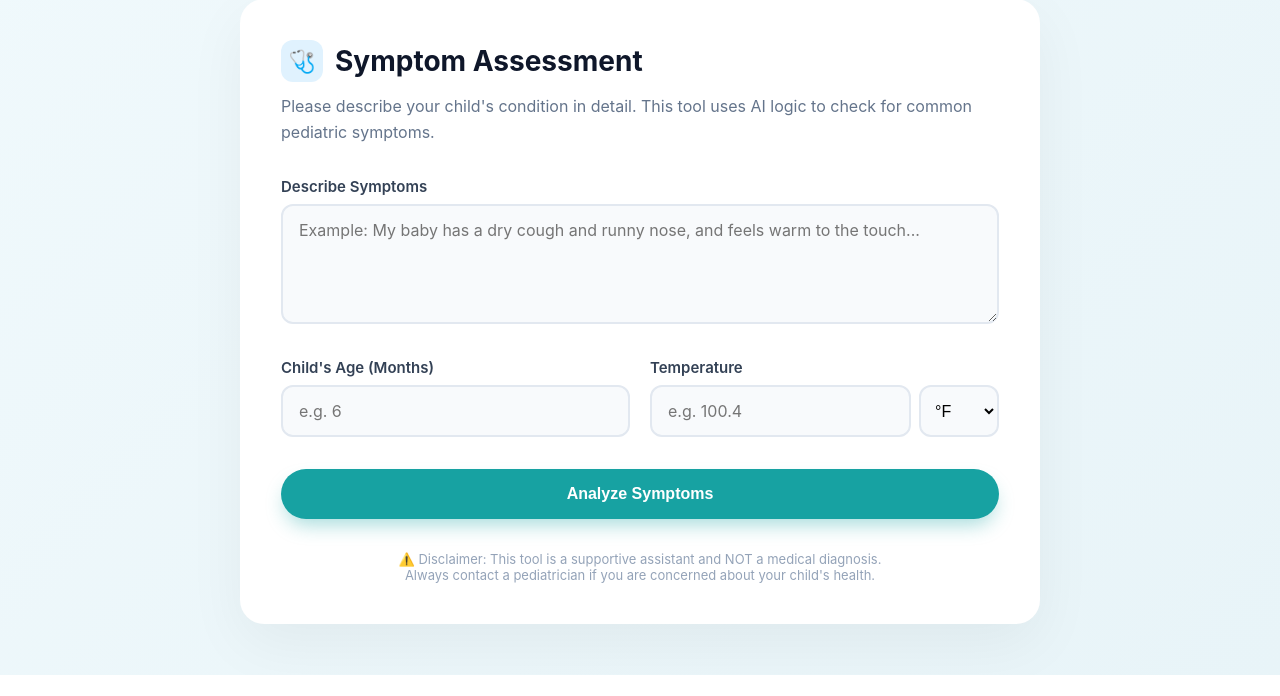
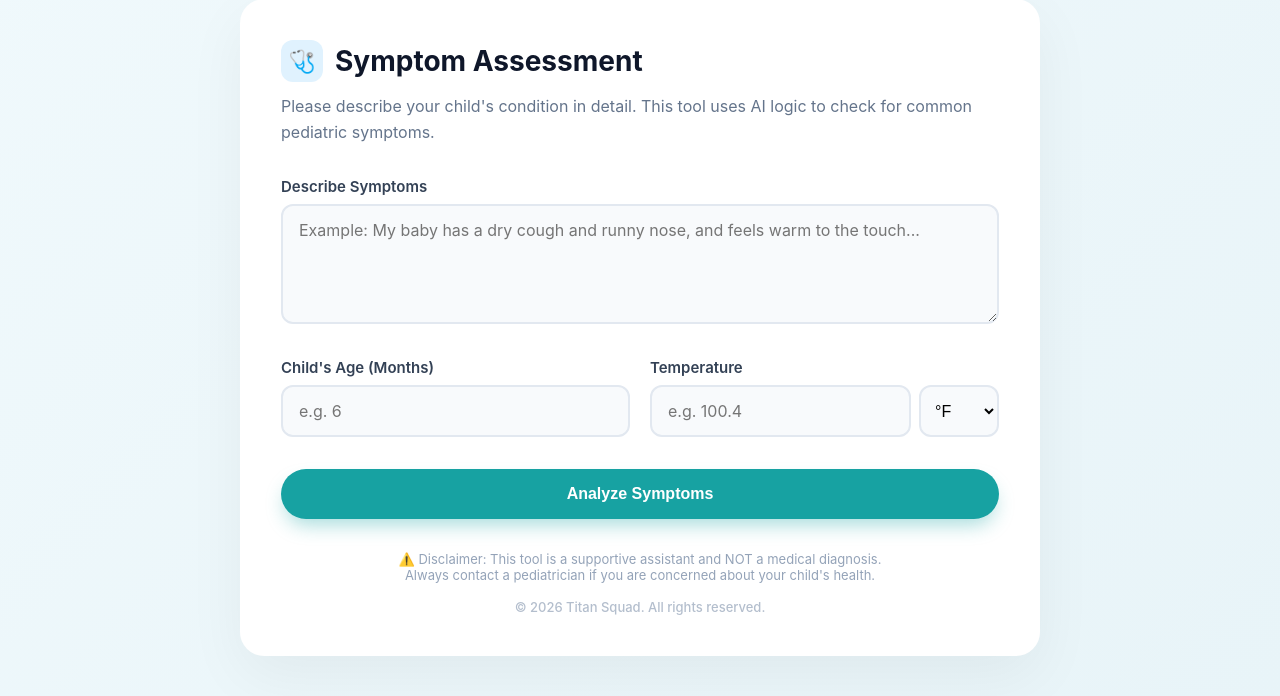
Before and after one commit to RadoanulArifen/InfantCare, a Flask app: page /assessment in a window 1280 px wide. Shown: the part 125-821 px from the top of the page. Before the commit the page ends 800 px from the top, so only its background shows below. Run offline with Flask 3, Linux system fonts and the light colour scheme.

```diff
--- a/templates/demo.html
+++ b/templates/demo.html
@@ -416,6 +416,9 @@
         <p>⚠️ Disclaimer: This AI tool is for supportive guidance only and does not replace professional medical
             diagnosis.</p>
         <p style="margin-top: 12px; font-size: 12px; opacity: 0.6;">v2.0 Research Build</p>
+        <p style="margin-top: 8px; font-size: 14px; font-weight: 600; color: var(--primary);">
+            © 2026 Titan Squad
+        </p>
     </footer>
 
 </body>
--- a/templates/index.html
+++ b/templates/index.html
@@ -494,6 +494,9 @@
         <div class="footer">
             ⚠️ Disclaimer: This tool is a supportive assistant and NOT a medical diagnosis.
             <br>Always contact a pediatrician if you are concerned about your child's health.
+            <div style="margin-top: 16px; opacity: 0.7; font-weight: 500;">
+                © 2026 Titan Squad. All rights reserved.
+            </div>
         </div>
     </div>
 </body>
```
